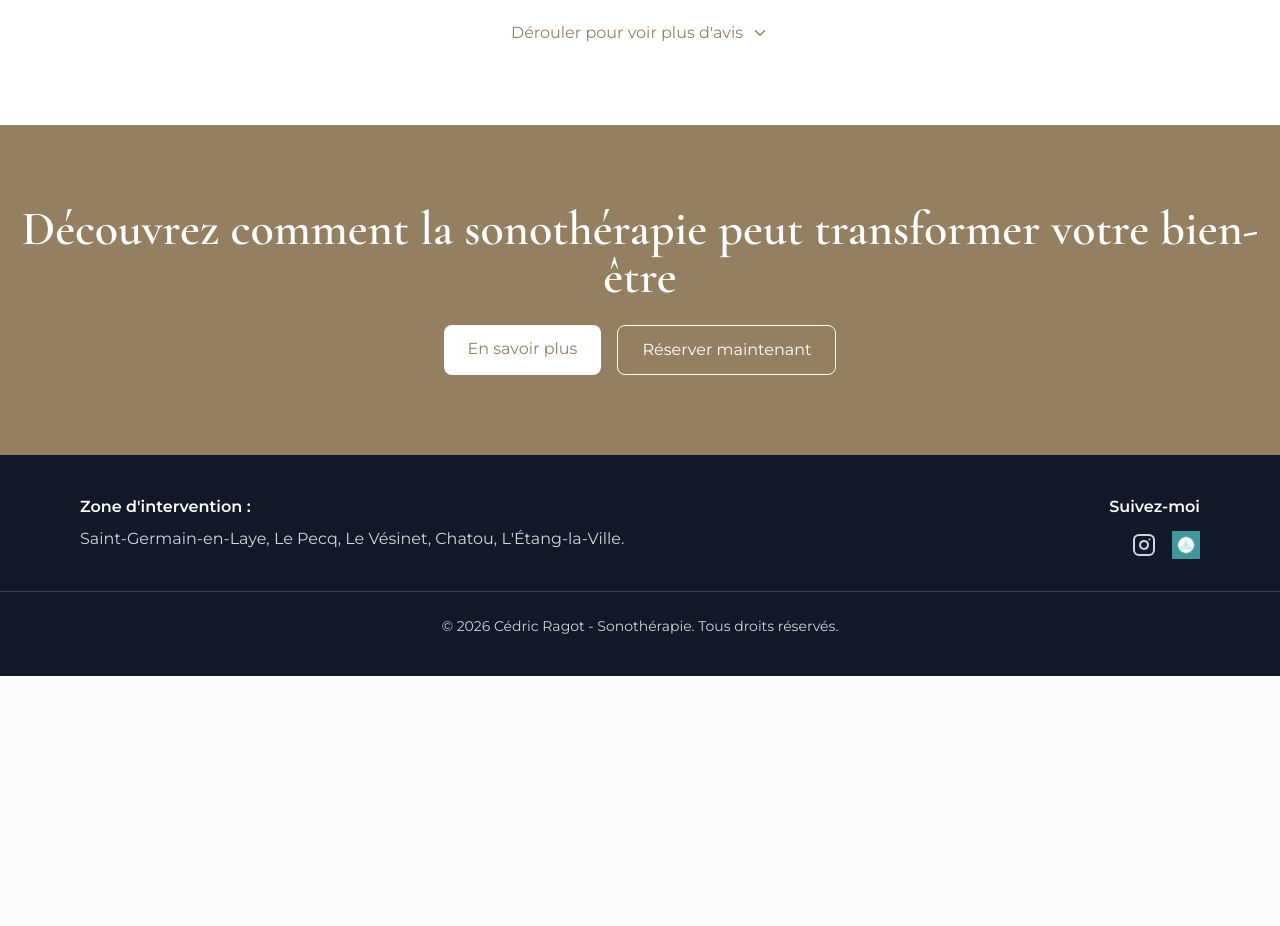
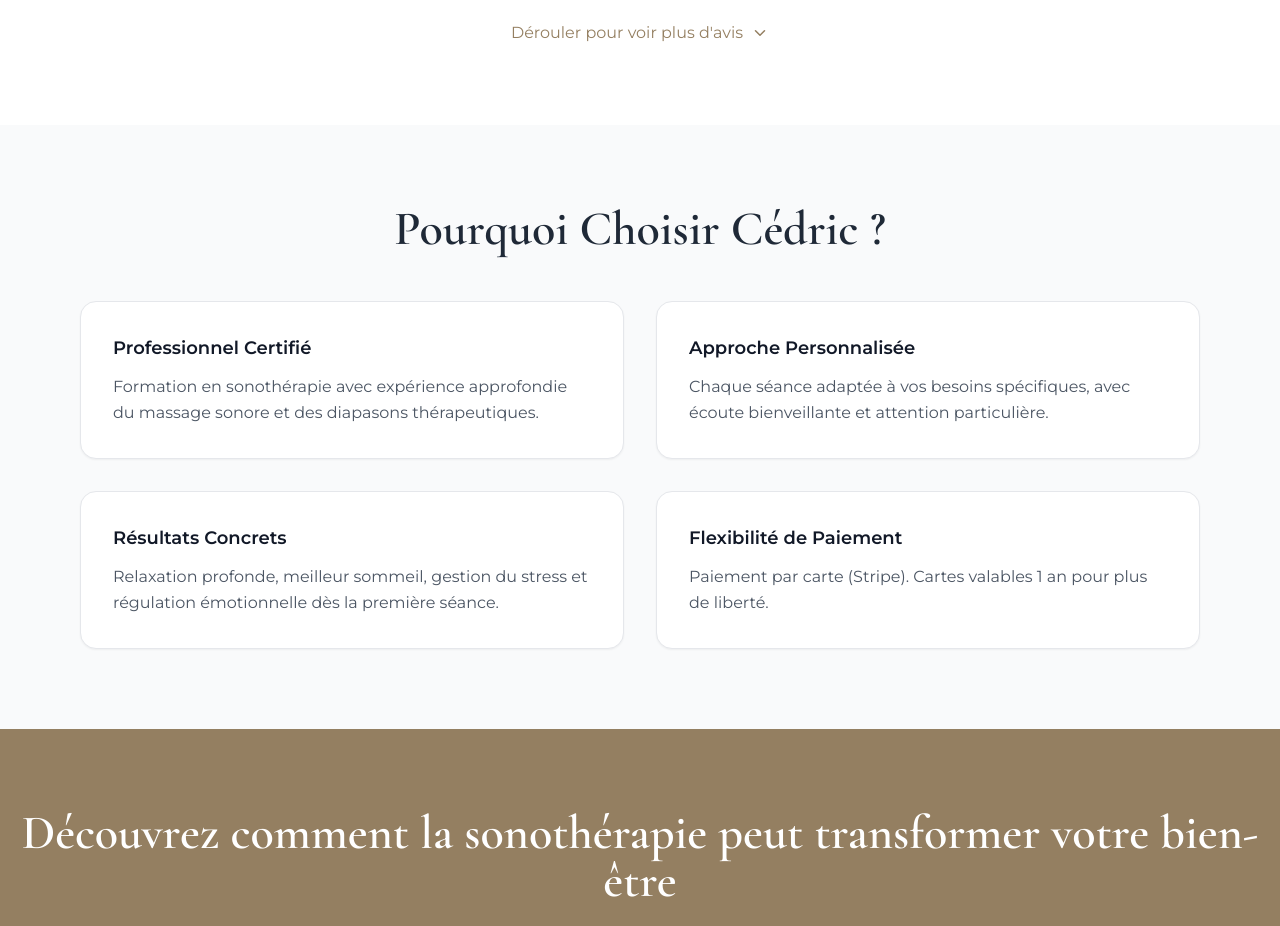
Before and after one commit to cedricragotarttherapie-dotcom/cedric.ragot, a React (Vite) app in the folder client/: page / in a window 1280 px wide. Shown: the part 3020-3946 px from the top of the page. Before the commit the page ends 3696 px from the top, so only its background shows below. Built offline with nearby package versions, Linux system fonts and the light colour scheme.

Commit message:
Correction carousel images

```diff
--- a/client/src/pages/Home.tsx
+++ b/client/src/pages/Home.tsx
@@ -400,6 +400,58 @@ export default function Home() {
 
         </section>
 
+{/* WHY CHOOSE - À AJOUTER JUSTE EN DESSOUS DE LA SECTION AVIS CLIENTS */}
+
+<section className="py-20 bg-gray-50">
+  <h3 className="text-5xl text-center mb-12 font-[Cormorant_Garamond] font-semibold">
+    Pourquoi Choisir Cédric ?
+  </h3>
+
+  <div className="max-w-6xl mx-auto grid md:grid-cols-2 gap-8 px-4">
+
+    <div className="p-8 border border-gray-200 rounded-xl shadow-sm bg-white hover:shadow-md transition">
+      <b className="text-lg text-gray-900">
+        Professionnel Certifié
+      </b>
+
+      <p className="mt-3 text-gray-600 leading-relaxed">
+        Formation en sonothérapie avec expérience approfondie du massage sonore et des diapasons thérapeutiques.
+      </p>
+    </div>
+
+    <div className="p-8 border border-gray-200 rounded-xl shadow-sm bg-white hover:shadow-md transition">
+      <b className="text-lg text-gray-900">
+        Approche Personnalisée
+      </b>
+
+      <p className="mt-3 text-gray-600 leading-relaxed">
+        Chaque séance adaptée à vos besoins spécifiques, avec écoute bienveillante et attention particulière.
+      </p>
+    </div>
+
+    <div className="p-8 border border-gray-200 rounded-xl shadow-sm bg-white hover:shadow-md transition">
+      <b className="text-lg text-gray-900">
+        Résultats Concrets
+      </b>
+
+      <p className="mt-3 text-gray-600 leading-relaxed">
+        Relaxation profonde, meilleur sommeil, gestion du stress et régulation émotionnelle dès la première séance.
+      </p>
+    </div>
+
+    <div className="p-8 border border-gray-200 rounded-xl shadow-sm bg-white hover:shadow-md transition">
+      <b className="text-lg text-gray-900">
+        Flexibilité de Paiement
+      </b>
+
+      <p className="mt-3 text-gray-600 leading-relaxed">
+        Paiement par carte (Stripe). Cartes valables 1 an pour plus de liberté.
+      </p>
+    </div>
+
+  </div>
+</section>
+
         {/* CTA CALENDLY */}
         <section className="py-20 bg-[#947f61] text-white text-center">
 
```
